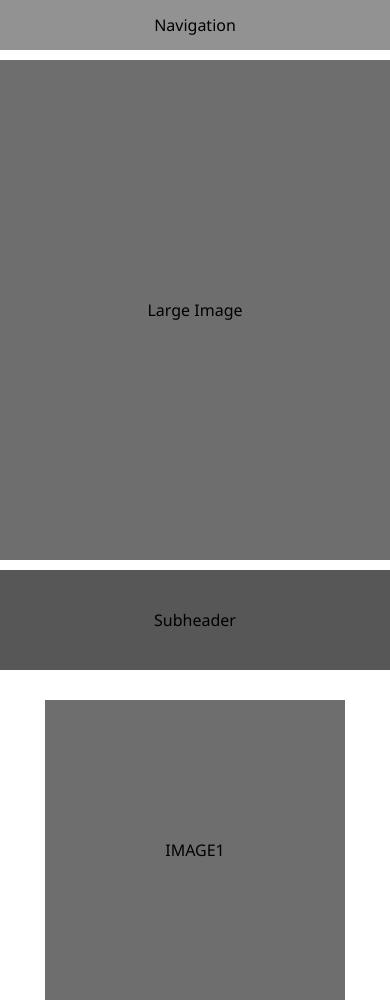
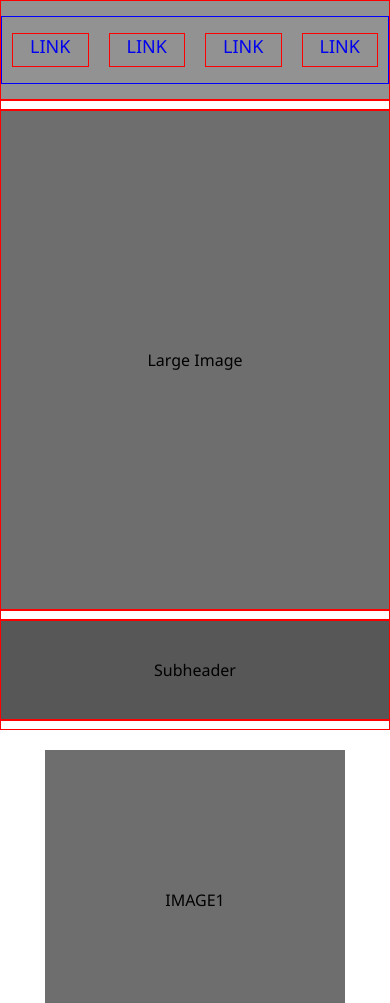
Before and after one commit to web-dot/responsive-layout-01, a plain HTML site: page index.html in a window 390 px wide. Shown: the top 1003 px of the page. Drawn offline with Linux system fonts and the light colour scheme.

Commit message:
responsive phase 03-menu and color

```diff
--- a/index.html
+++ b/index.html
@@ -7,7 +7,16 @@
   </head>
   <body>
     <div class="page">
-      <div class="section nav">Navigation</div>
+      <div class="section nav">
+
+          <ul class="menucontainer">
+            <li class="menu"><a href="#">LINK</a></li>
+            <li class="menu"><a href="#">LINK</a></li>
+            <li class="menu"><a href="#">LINK</a></li>
+            <li class="menu"><a href="#">LINK</a></li>
+          </ul>
+
+      </div>
 
       <div class="section navbreathe"></div>
 
--- a/style.css
+++ b/style.css
@@ -14,10 +14,35 @@
   display: flex;
   justify-content: center;
   align-items: center;
+  border: 1px solid red;
 }
 .nav{
   background-color: rgb(146, 146, 146);
-  height: 50px;
+  height: 100px;
+  display: flex;
+  justify-content: flex-end;
+}
+.menucontainer{
+  border: 1px solid blue;
+  width: 600px;
+  height: 70%;
+  display: flex;
+  justify-content: space-around;
+  align-items: center;
+}
+.menu{
+  float: right;
+  list-style: none;
+  margin: 10px;
+  width: 33%;
+  height: 50%;
+  display: flex;
+  justify-content: center;
+  border: 1px solid red;
+}
+.menu a{
+  font-size: large;
+  text-decoration: none;
 }
 .navbreathe{
   height: 10px;
```
